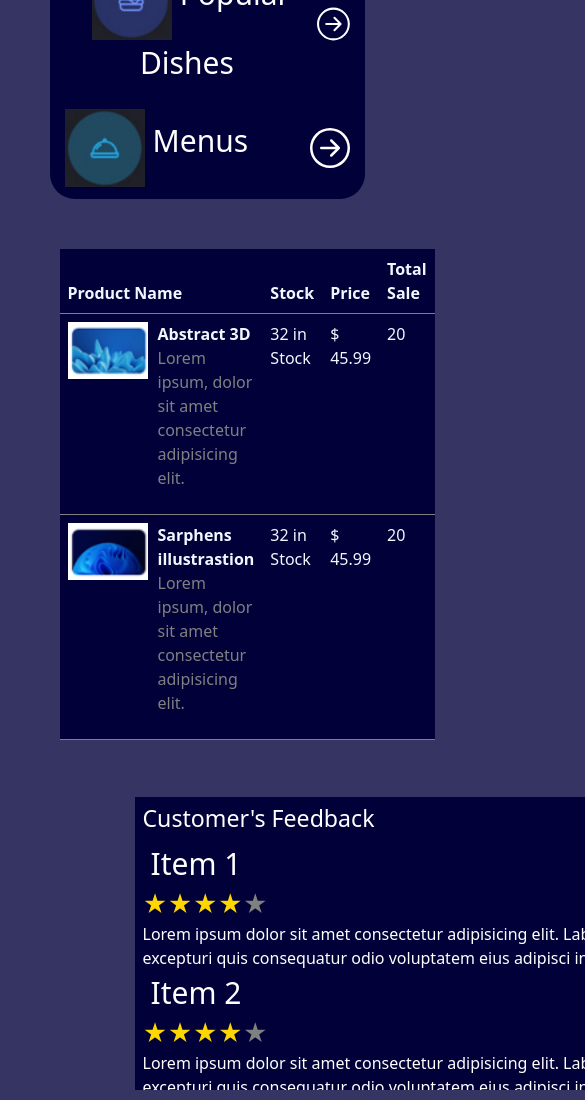
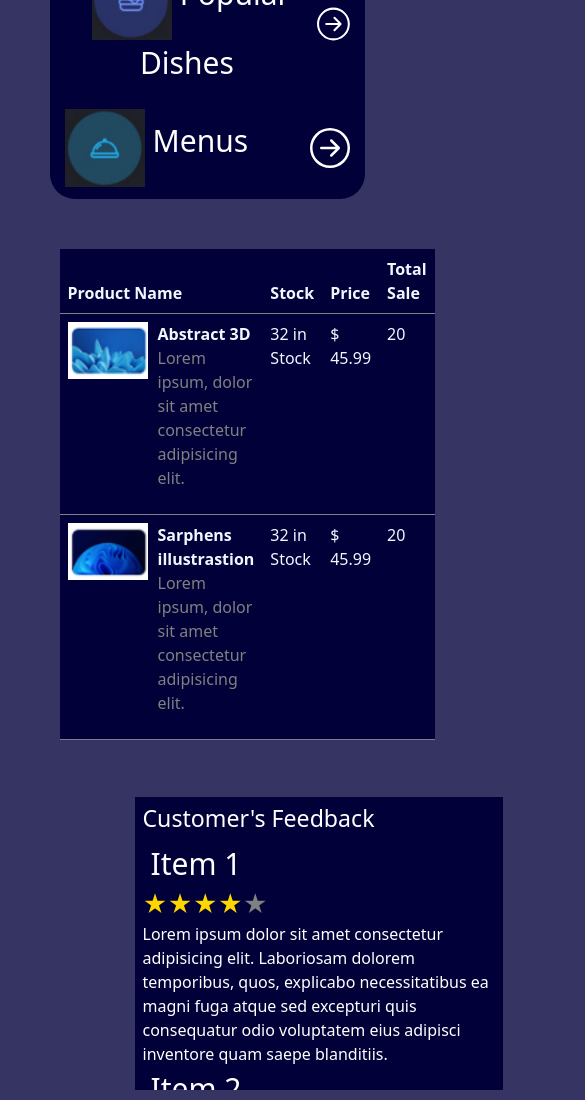
Before and after one commit to vijayshagara/money_save_new, a React (Vite) app: page / in a window 390 px wide. Shown: the part 2334-3434 px from the top of the page, 585 px wide, since content can reach past the window. Built offline with nearby package versions, Linux system fonts and the light colour scheme.

Commit message:
Update Table.css

```diff
--- a/src/component/Table/Table.css
+++ b/src/component/Table/Table.css
@@ -79,7 +79,7 @@
   }
 
   .card_p_table_text {
-    width: 368px;
+    width: 368px !important;
   }
 }
 
```
